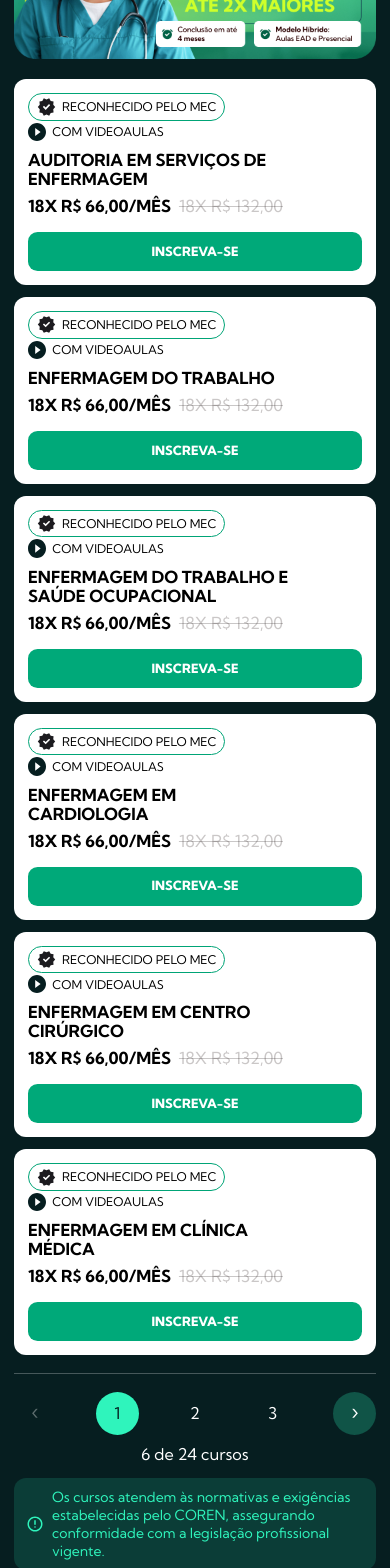
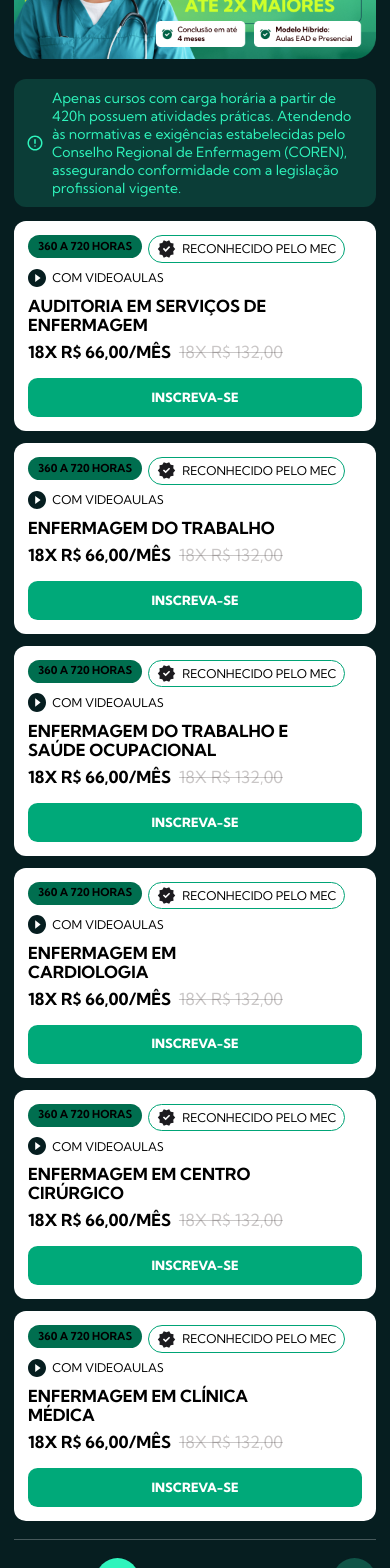
Before and after one commit to martinlofranodeoliveira/faculdadedeenfermagem.com.br, a React (Vite) app: page / in a window 390 px wide. Shown: the part 5340-6908 px from the top of the page. Built offline with nearby package versions, Linux system fonts and the light colour scheme; no server answers.

Commit message:
feat: ajusta seção de cursos de pos

```diff
--- a/src/landing/components/HealthCoursesSection.tsx
+++ b/src/landing/components/HealthCoursesSection.tsx
@@ -15,6 +15,7 @@ type HealthCourse = {
   currentPrice: string
   oldPrice: string
   showCoren: boolean
+  durationLabel: string
   selection: CourseLeadSelection
 }
 
@@ -66,6 +67,7 @@ function mapPostCourseToHealthCard(course: PostCourse): HealthCourse {
     currentPrice,
     oldPrice,
     showCoren: true,
+    durationLabel: '360 A 720 HORAS',
     selection: {
       courseType: 'pos',
       courseValue: course.value,
@@ -80,7 +82,7 @@ const fallbackHealthCourses: HealthCourse[] = getNursingPostCourseFallback().map
 )
 
 const HEALTH_COURSES_NOTICE =
-  'Os cursos atendem às normativas e exigências estabelecidas pelo COREN, assegurando conformidade com a legislação profissional vigente.'
+  'Apenas cursos com carga horária a partir de 420h possuem atividades práticas. Atendendo às normativas e exigências estabelecidas pelo Conselho Regional de Enfermagem (COREN), assegurando conformidade com a legislação profissional vigente.'
 
 function getVisiblePageNumbers(currentPage: number, totalPages: number): number[] {
   if (totalPages <= 3) {
@@ -186,12 +188,26 @@ export function HealthCoursesSection({ onOpenCoursePopup }: HealthCoursesSection
           </picture>
         </div>
 
+        <aside className="lp-health__notice" role="note" aria-label="Aviso sobre regulamentação dos cursos">
+          <img
+            className="lp-health__notice-icon"
+            src="/landing/course-alert.svg"
+            alt=""
+            aria-hidden="true"
+          />
+          <p className="lp-health__notice-text">{HEALTH_COURSES_NOTICE}</p>
+        </aside>
+
         <div className="lp-health__list-wrap">
           <div className="lp-health__list">
             {visibleCourses.map((course) => (
               <article key={course.id} className="lp-health-card">
                 <div className="lp-health-card__content">
                   <div className="lp-health-card__tags">
+                    <span className="lp-health-tag lp-health-tag--hours">
+                      {course.durationLabel}
+                    </span>
+
                     {course.showCoren ? (
                       <span className="lp-health-tag lp-health-tag--coren">
                         <img src="/landing/course-tag-verified.svg" alt="" aria-hidden="true" />
@@ -269,16 +285,6 @@ export function HealthCoursesSection({ onOpenCoursePopup }: HealthCoursesSection
             </p>
           </nav>
         ) : null}
-
-        <aside className="lp-health__notice" role="note" aria-label="Aviso sobre regulamentação dos cursos">
-          <img
-            className="lp-health__notice-icon"
-            src="/landing/course-alert.svg"
-            alt=""
-            aria-hidden="true"
-          />
-          <p className="lp-health__notice-text">{HEALTH_COURSES_NOTICE}</p>
-        </aside>
       </div>
     </section>
   )
--- a/src/landing/landing.css
+++ b/src/landing/landing.css
@@ -1335,6 +1335,35 @@
   border-radius: 20px;
 }
 
+.lp-health__notice {
+  margin-top: 0;
+  margin-bottom: 18px;
+  width: 100%;
+  border-radius: 18px;
+  background: rgba(47, 244, 188, 0.14);
+  padding: 15px 25px;
+  display: flex;
+  align-items: center;
+  gap: 15px;
+}
+
+.lp-health__notice-icon {
+  width: 34px;
+  height: 34px;
+  display: block;
+  flex-shrink: 0;
+}
+
+.lp-health__notice-text {
+  margin: 0;
+  flex: 1;
+  font-family: 'Kumbh Sans', var(--font-sans);
+  font-size: 20px;
+  font-weight: 500;
+  line-height: 28px;
+  color: #2ff4bc;
+}
+
 .lp-health__list-wrap {
   margin-top: 0;
   max-height: none;
@@ -1385,8 +1414,8 @@
 .lp-health-card__tags {
   display: flex;
   align-items: center;
-  gap: 12px;
-  flex-wrap: nowrap;
+  gap: 10px;
+  flex-wrap: wrap;
 }
 
 .lp-health-tag {
@@ -1406,7 +1435,18 @@
   flex-shrink: 0;
 }
 
+.lp-health-tag--hours {
+  min-height: 32px;
+  border-radius: 40px;
+  background: #006e4f;
+  padding: 4px 15px;
+  font-size: 15.176px;
+  font-weight: 700;
+  color: #ffffff;
+}
+
 .lp-health-tag--coren {
+  min-height: 32px;
   border-radius: 29px;
   border: 2px solid #00a476;
   background: transparent;
@@ -1436,8 +1476,8 @@
 .lp-health-card__price {
   margin: 6px 0 0;
   display: flex;
-  align-items: center;
-  gap: 12px;
+  align-items: baseline;
+  gap: 8px;
   font-family: 'Kumbh Sans', var(--font-sans);
   font-size: 20.867px;
   line-height: 1.14;
@@ -1544,34 +1584,6 @@
   font-weight: 500;
   line-height: 1.2;
   color: #ffffff;
-}
-
-.lp-health__notice {
-  margin-top: 16px;
-  width: 100%;
-  border-radius: 18px;
-  background: rgba(47, 244, 188, 0.14);
-  padding: 15px 25px;
-  display: flex;
-  align-items: center;
-  gap: 15px;
-}
-
-.lp-health__notice-icon {
-  width: 34px;
-  height: 34px;
-  display: block;
-  flex-shrink: 0;
-}
-
-.lp-health__notice-text {
-  margin: 0;
-  flex: 1;
-  font-family: 'Kumbh Sans', var(--font-sans);
-  font-size: 20px;
-  font-weight: 500;
-  line-height: 30px;
-  color: #2ff4bc;
 }
 
 .lp-faq-cta {
@@ -3175,6 +3187,23 @@
     border-radius: 12px;
   }
 
+  .lp-health__notice {
+    margin-bottom: 14px;
+    border-radius: 12px;
+    padding: 10px 12px;
+    gap: 8px;
+  }
+
+  .lp-health__notice-icon {
+    width: 18px;
+    height: 18px;
+  }
+
+  .lp-health__notice-text {
+    font-size: 14px;
+    line-height: 18px;
+  }
+
   .lp-health__list-wrap {
     margin-top: 0;
     max-height: none;
@@ -3211,10 +3240,10 @@
   }
 
   .lp-health-card__tags {
-    gap: 2px;
-    flex-direction: column;
+    gap: 6px;
+    flex-direction: row;
     align-items: flex-start;
-    flex-wrap: nowrap;
+    flex-wrap: wrap;
   }
 
   .lp-health-tag {
@@ -3224,7 +3253,15 @@
     color: #000000;
   }
 
+  .lp-health-tag--hours {
+    min-height: 23px;
+    padding: 3px 10px;
+    border-radius: 23.127px;
+    font-size: 11px;
+  }
+
   .lp-health-tag--coren {
+    min-height: 23px;
     padding: 3.19px 7.975px;
     border: 1.2px solid #00a476;
     background: transparent;
@@ -3337,23 +3374,6 @@
     align-self: stretch;
   }
 
-  .lp-health__notice {
-    margin-top: 14px;
-    border-radius: 12px;
-    padding: 10px 12px;
-    gap: 8px;
-  }
-
-  .lp-health__notice-icon {
-    width: 18px;
-    height: 18px;
-  }
-
-  .lp-health__notice-text {
-    font-size: 14px;
-    line-height: 18px;
-  }
-
   .lp-faq-cta {
     padding: 42px 0;
   }
```
